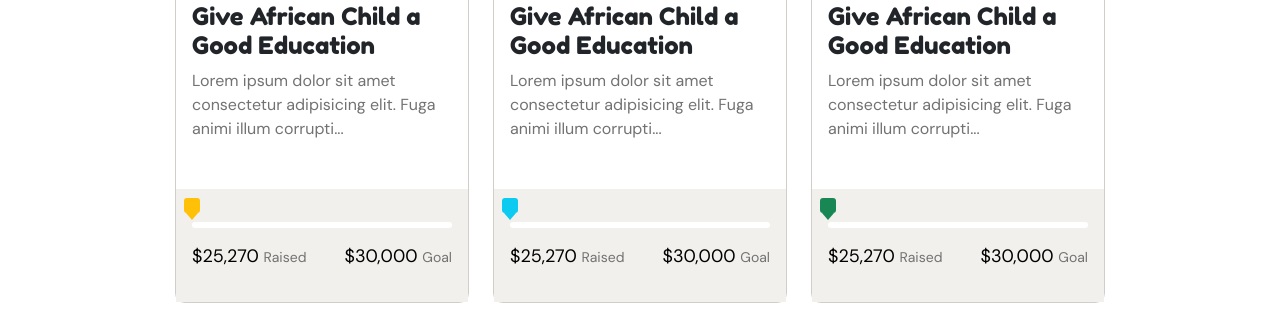
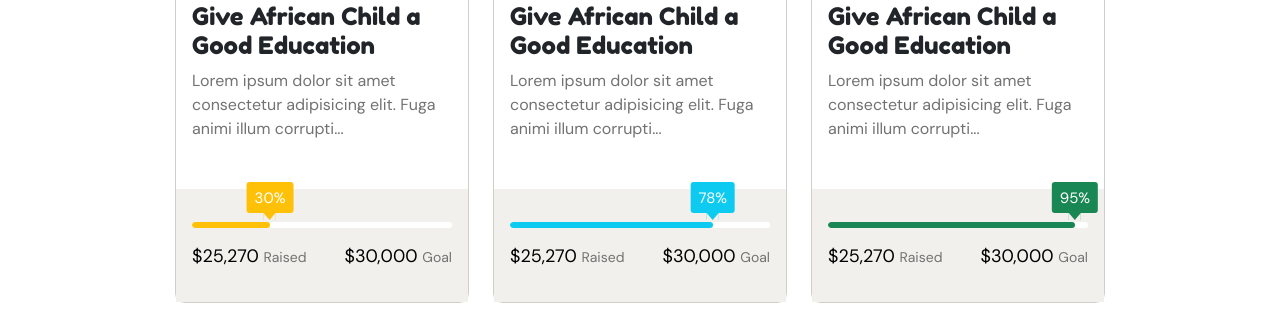
Before and after one commit to Dev-BhoneAK/charity-bootstrap, a plain HTML site: page index.html in a window 1280 px wide. Shown: the part 1251-1580 px from the top of the page. Drawn offline with nearby package versions, Linux system fonts and the light colour scheme.

Commit message:
feat:integrate progress bar with animate on scroll library

```diff
--- a/index.html
+++ b/index.html
@@ -153,7 +153,7 @@
         </div>
         <div class="row">
           <div class="col-lg-4 col-md-12">
-            <div class="card-container">
+            <div class="card-container" data-aos="fade-in">
               <div class="img-container position-relative">
                 <img src="assets/images/causes-1-1.jpg" alt="" />
                 <div
@@ -170,25 +170,6 @@
                 </p>
               </div>
               <div class="progress-container px-3 py-3">
-                <!-- <div class="progress my-4" style="height: 5px">
-                  <div
-                    class="progress-bar bg-warning"
-                    role="progressbar"
-                    style="width: 25%"
-                    aria-valuenow="25"
-                    aria-valuemin="0"
-                    aria-valuemax="100"
-                  ></div>
-                  <div
-                    class="progress-bar bg-white"
-                    role="progressbar"
-                    style="width: 75%"
-                    aria-valuenow="20"
-                    aria-valuemin="0"
-                    aria-valuemax="100"
-                  ></div>
-                </div> -->
-
                 <div class="progressbar-item">
                   <div progress-bar data-percentage="30%">
                     <div class="progress-number">
@@ -212,7 +193,7 @@
             </div>
           </div>
           <div class="col-lg-4 col-md-12">
-            <div class="card-container">
+            <div class="card-container" data-aos="fade-in">
               <div class="img-container position-relative">
                 <img src="assets/images/causes-1-2.jpg" alt="" />
                 <div
@@ -252,7 +233,7 @@
             </div>
           </div>
           <div class="col-lg-4 col-md-12">
-            <div class="card-container">
+            <div class="card-container" data-aos="fade-in">
               <div class="img-container position-relative">
                 <img src="assets/images/causes-1-3.jpg" alt="" />
                 <div
@@ -564,34 +545,34 @@
       });
       document.addEventListener("aos:in", ({ detail }) => {
         console.log("animated in", detail);
-        // $("[progress-bar]").each(function () {
-        //   $(this)
-        //     .find(".progress-fill")
-        //     .animate(
-        //       {
-        //         width: $(this).attr("data-percentage"),
-        //       },
-        //       2000
-        //     );
+        $("[progress-bar]").each(function () {
+          $(this)
+            .find(".progress-fill")
+            .animate(
+              {
+                width: $(this).attr("data-percentage"),
+              },
+              2000
+            );
 
-        //   $(this)
-        //     .find(".progress-number-mark")
-        //     .animate(
-        //       { left: $(this).attr("data-percentage") },
-        //       {
-        //         duration: 2000,
-        //         step: function (now, fx) {
-        //           var data = Math.round(now);
-        //           $(this)
-        //             .find(".percent")
-        //             .html(data + "%");
-        //         },
-        //       }
-        //     );
-        // });
+          $(this)
+            .find(".progress-number-mark")
+            .animate(
+              { left: $(this).attr("data-percentage") },
+              {
+                duration: 2000,
+                step: function (now, fx) {
+                  var data = Math.round(now);
+                  $(this)
+                    .find(".percent")
+                    .html(data + "%");
+                },
+              }
+            );
+        });
       });
     </script>
-    <script src="js/animated-counter-prograssbar.js"></script>
+    <!-- <script src="js/animated-counter-prograssbar.js"></script> -->
 
     <script>
       $(document).ready(function () {
```
